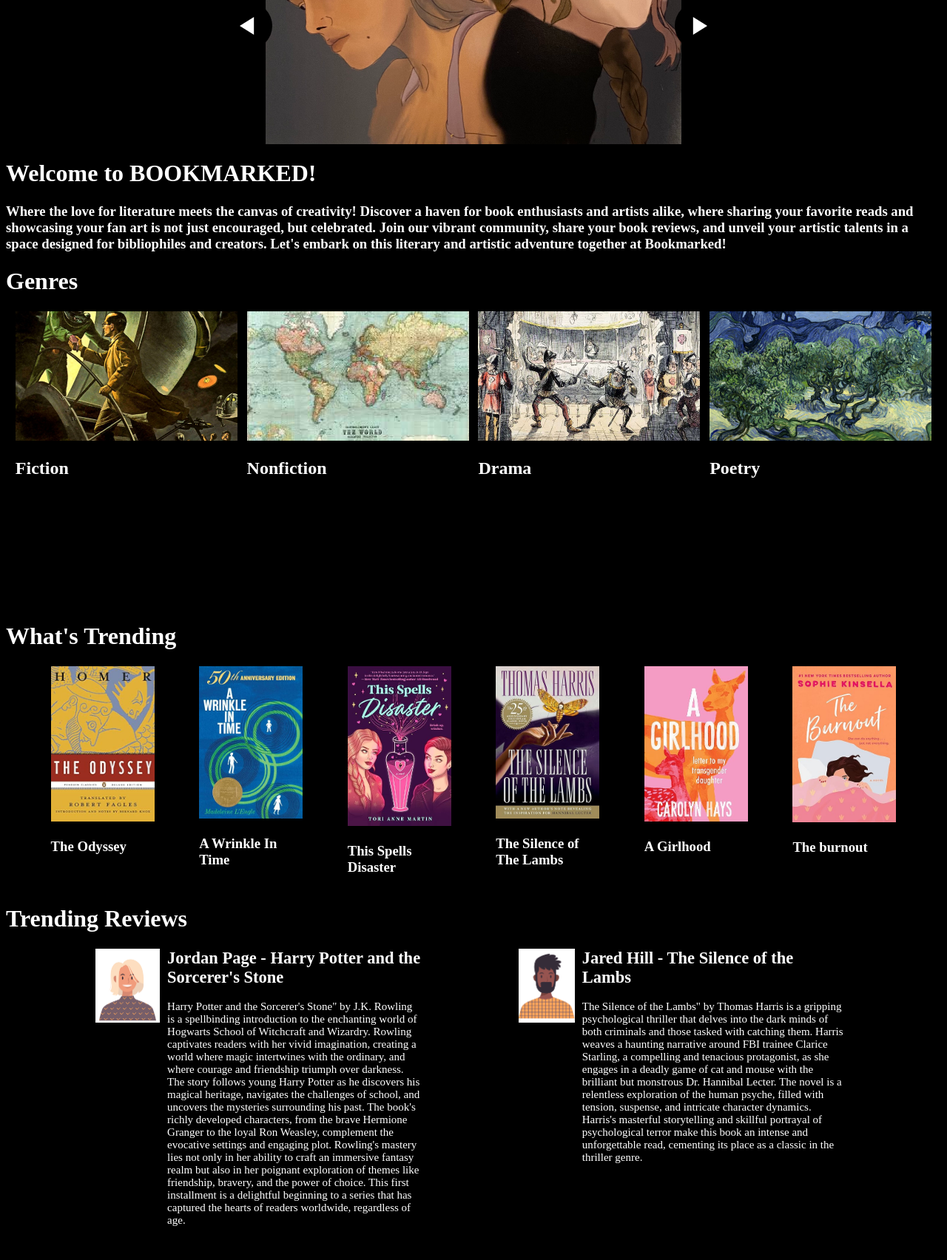
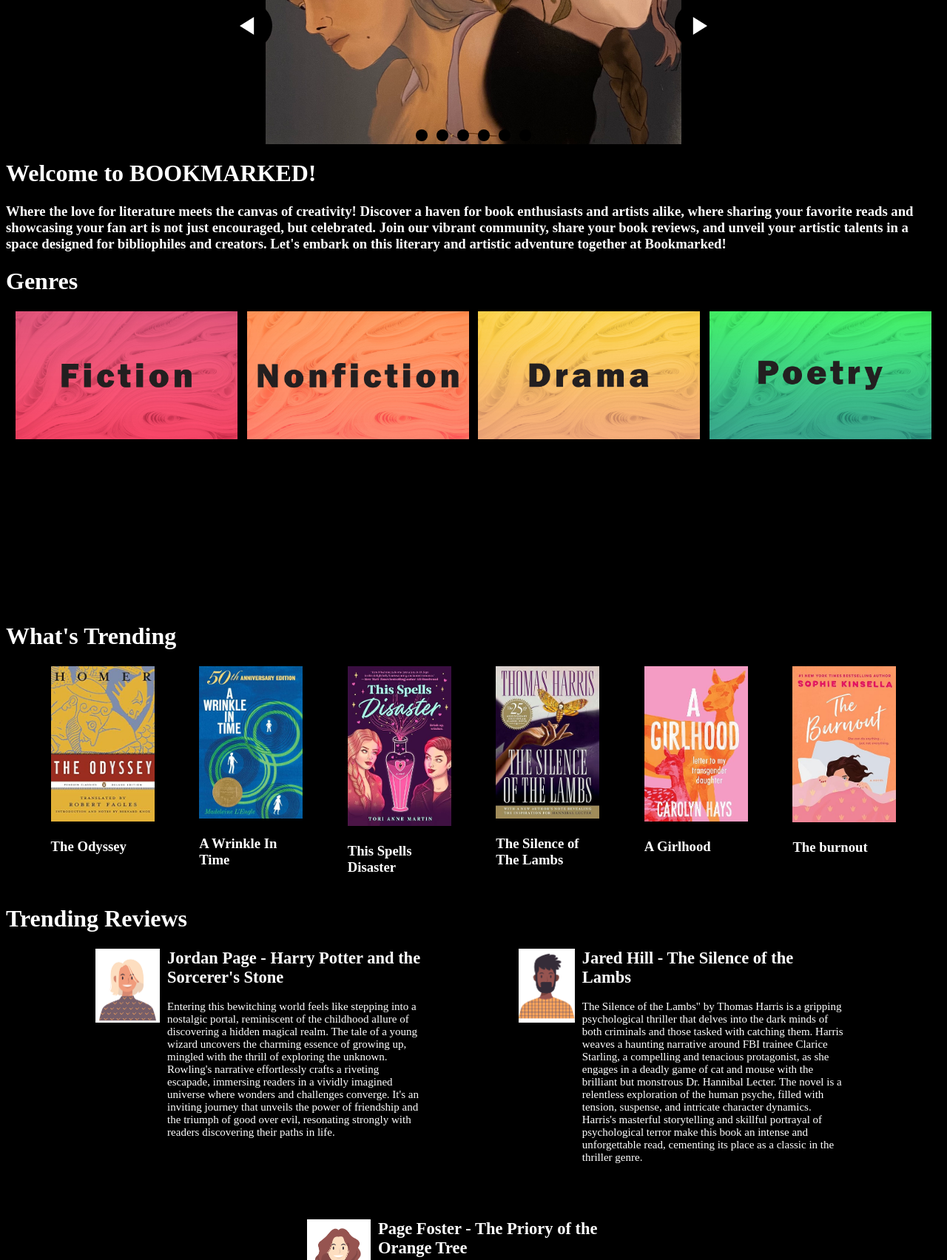
Before and after one commit to abbiekongeal/Abbie-kongeal_my_site, a plain HTML site: page index.html in a window 1280 px wide. Shown: the part 389-2093 px from the top of the page at 74% size. Drawn offline with Linux system fonts and the light colour scheme.

Commit message:
done maybe

```diff
--- a/index.html
+++ b/index.html
@@ -96,7 +96,7 @@
 
       <!-- Add new slides here for the slide indicator dots to have new dots for each slide -->
 
-      <aside class="carousel__navigation">
+      <aside class="home-carousel__navigation">
         <ol class="carousel__navigation-list">
           <li class="carousel__navigation-item">
             <a href="#carousel__slide1" class="carousel__navigation-button"
@@ -146,21 +146,20 @@
     <div class="genre-section">
       <div class="genre-item">
         <a href="./pages/Fiction.html">
-          <img src="./images/new fiction icon.png" alt="fiction" />
+          <img src="./images/new fiction icon-Recovered.jpg" alt="fiction" />
         </a>
-        <h2>Fiction</h2>
       </div>
       <div class="genre-item">
-        <img src="./images/new nonfiction icon.png" alt="nonfiction" />
-        <h2>Nonfiction</h2>
+        <img
+          src="./images/new nonfiction icon-Recovered.jpg"
+          alt="nonfiction"
+        />
       </div>
       <div class="genre-item">
-        <img src="./images/new drama icon.png" alt="drama" />
-        <h2>Drama</h2>
+        <img src="./images/new drama icon-Recovered.jpg" alt="drama" />
       </div>
       <div class="genre-item">
-        <img src="./images/new poetry icon.png" alt="poetry" />
-        <h2>Poetry</h2>
+        <img src="./images/new poetry icon-Recovered.jpg" alt="poetry" />
       </div>
     </div>
 
@@ -213,21 +212,16 @@
           <div class="text">
             <h2>Jordan Page - Harry Potter and the Sorcerer's Stone</h2>
             <p>
-              Harry Potter and the Sorcerer's Stone" by J.K. Rowling is a
-              spellbinding introduction to the enchanting world of Hogwarts
-              School of Witchcraft and Wizardry. Rowling captivates readers with
-              her vivid imagination, creating a world where magic intertwines
-              with the ordinary, and where courage and friendship triumph over
-              darkness. The story follows young Harry Potter as he discovers his
-              magical heritage, navigates the challenges of school, and uncovers
-              the mysteries surrounding his past. The book's richly developed
-              characters, from the brave Hermione Granger to the loyal Ron
-              Weasley, complement the evocative settings and engaging plot.
-              Rowling's mastery lies not only in her ability to craft an
-              immersive fantasy realm but also in her poignant exploration of
-              themes like friendship, bravery, and the power of choice. This
-              first installment is a delightful beginning to a series that has
-              captured the hearts of readers worldwide, regardless of age.
+              Entering this bewitching world feels like stepping into a
+              nostalgic portal, reminiscent of the childhood allure of
+              discovering a hidden magical realm. The tale of a young wizard
+              uncovers the charming essence of growing up, mingled with the
+              thrill of exploring the unknown. Rowling's narrative effortlessly
+              crafts a riveting escapade, immersing readers in a vividly
+              imagined universe where wonders and challenges converge. It's an
+              inviting journey that unveils the power of friendship and the
+              triumph of good over evil, resonating strongly with readers
+              discovering their paths in life.
             </p>
           </div>
         </div>
@@ -357,7 +351,5 @@
         <h2>View Gallery</h2>
       </div>
     </div>
-
-    <footer>Footer</footer>
   </body>
 </html>
--- a/stlyes/main.css
+++ b/stlyes/main.css
@@ -107,6 +107,14 @@ html {
   animation-name: none;
 }
 
+.home-carousel__navigation {
+  position: absolute;
+  right: 0;
+  bottom: 0px;
+  left: 0;
+  text-align: center;
+}
+
 .carousel__navigation {
   position: absolute;
   right: 0;
@@ -115,6 +123,13 @@ html {
   text-align: center;
 }
 
+.fiction-carousel__navigation {
+  position: absolute;
+  right: 0;
+  bottom: 0px;
+  left: 0;
+  text-align: center;
+}
 .carousel__navigation-list,
 .carousel__navigation-item {
   display: inline-block;
```
Also changed, not shown: pages/Fiction.html (+10 -9 lines), pages/page2.html (+63 -0 lines), images/new drama icon-Recovered.jpg (added), images/new fiction icon-Recovered.jpg (added), images/new nonfiction icon-Recovered.jpg (added), images/new poetry icon-Recovered.jpg (added), images/updated new mystery icon-Recovered.jpg (added).
